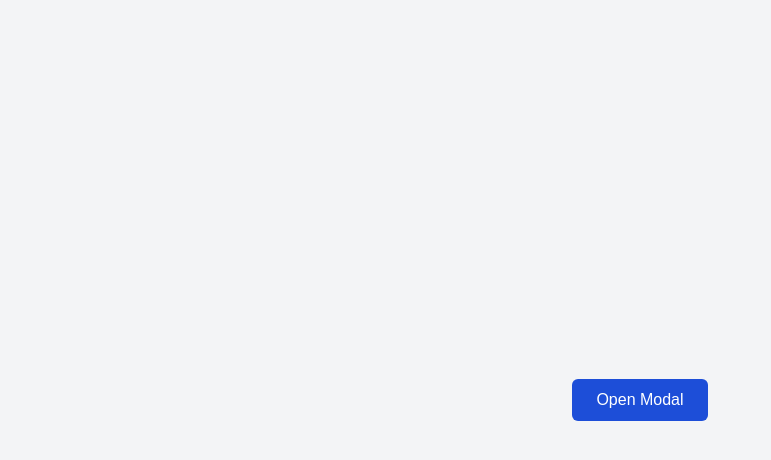
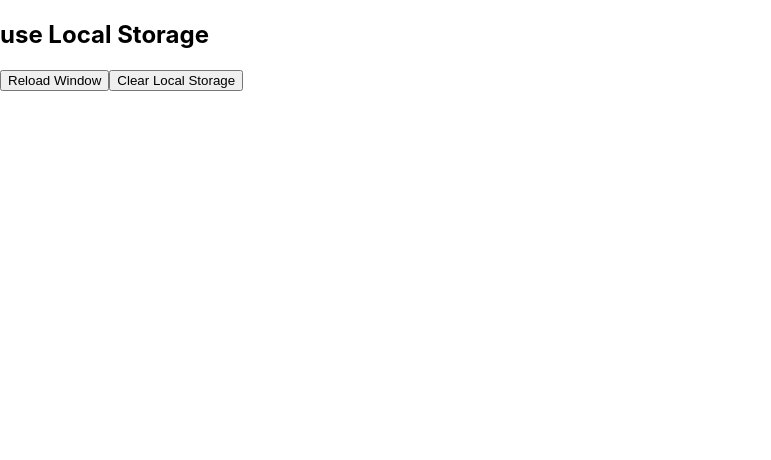
Before and after one commit to goravx/greatfrontend-Solution, a React (Create React App) app: page / in a window 1280 px wide. Shown: the top 460 px of the page, without its empty margins (0-771 px from the left). Built offline with nearby package versions, Linux system fonts and the light colour scheme.

Commit message:
useLocalStorage added

```diff
--- a/src/App.jsx
+++ b/src/App.jsx
@@ -1,33 +1,35 @@
-import React, { useState } from 'react';
-import useClickAway from './hooks/useClickAway';
-import { FiX } from 'react-icons/fi'; // Make sure react-icons is installed
-import './App.css'
-function App() {
-  const [isOpen, setIsOpen] = useState(false);
-  const modalRef = useClickAway(() => setIsOpen(false));
+import useLocalStoarge from "./hooks/useLocalStorage";
+import createDrawing from "./common/createDrawing";
 
-  return (
-    <div className="app-container">
-      <button className="open-btn" onClick={() => setIsOpen(true)}>
-        Open Modal
-      </button>
+import { useRef ,useEffect} from "react";
+export default function App(){
+      const [drawing, saveDrawing] = useLocalStoarge('drawing',null);
+      const ref = useRef(null);
 
-      {isOpen && (
-        <div className="modal-backdrop">
-          <div ref={modalRef} className="modal">
-            <button className="close-btn" onClick={() => setIsOpen(false)}>
-              <FiX size={20} />
-            </button>
-            <h2>This is the Modal</h2>
-            <p>
-              Styled with CSS only—border, background, text color. Click outside or ✖ to
-              close.
-            </p>
-          </div>
-        </div>
-      )}
-    </div>
-  );
+      useEffect(()=>{
+             createDrawing(ref.current,drawing,saveDrawing);
+      },[drawing,saveDrawing]);
+
+
+
+      return (
+         <section>
+            <header>
+                 <h1> use Local Storage</h1>
+                 <button className="link" onClick={()=>window.location.reload()}>
+                     Reload Window
+                 </button>
+
+                 <button className="link" onClick={()=>{
+                      window.localStorage.clear();
+                      window.location.reload();
+                 }}> Clear Local Storage</button>
+            </header>
+
+              <figure>
+                   <canvas ref= {ref} width={800} height = {800}/>
+              </figure>
+         </section>
+      )
+
 }
-
-export default App;
--- /dev/null
+++ b/src/common/createDrawing.js
@@ -0,0 +1,43 @@
+export default function createDrawing(canvas, savedImage, saveDrawing) {
+  if (!canvas) return;
+
+  const ctx = canvas.getContext("2d");
+
+  // Restore old drawing if it exists
+  if (savedImage) {
+    const img = new Image();
+    img.src = savedImage;
+    img.onload = () => {
+      ctx.drawImage(img, 0, 0);
+    };
+  }
+
+  let drawing = false;
+
+  const startDraw = (e) => {
+    drawing = true;
+    ctx.beginPath();
+    ctx.moveTo(e.offsetX, e.offsetY);
+  };
+
+  const draw = (e) => {
+    if (!drawing) return;
+    ctx.lineWidth = 2;
+    ctx.lineCap = "round";
+    ctx.strokeStyle = "black";
+    ctx.lineTo(e.offsetX, e.offsetY);
+    ctx.stroke();
+  };
+
+  const stopDraw = () => {
+    drawing = false;
+
+    saveDrawing(canvas.toDataURL());
+  };
+
+
+  canvas.addEventListener("mousedown", startDraw);
+  canvas.addEventListener("mousemove", draw);
+  canvas.addEventListener("mouseup", stopDraw);
+  canvas.addEventListener("mouseleave", stopDraw);
+}
--- /dev/null
+++ b/src/hooks/useLocalStorage.js
@@ -0,0 +1,24 @@
+
+import { useEffect,useState } from "react";
+
+export default function useLocalStoarge(key,intialValue){
+   const[storedValue,setStoredValue] = useState(()=>{
+          try{
+               const item = window.localStorage.getItem(key);
+               return item? JSON.parse(item):intialValue;
+          }catch(error){
+               console.log("error in gettig",key,error);
+               return intialValue;
+          }
+   });
+
+
+    useEffect(()=>{
+          try{
+         window.localStorage.setItem(key,JSON.stringify(storedValue));
+          }catch(err){
+             console.log('error ',key,err)
+          }
+    },[storedValue])
+   return [storedValue,setStoredValue];
+}
```
